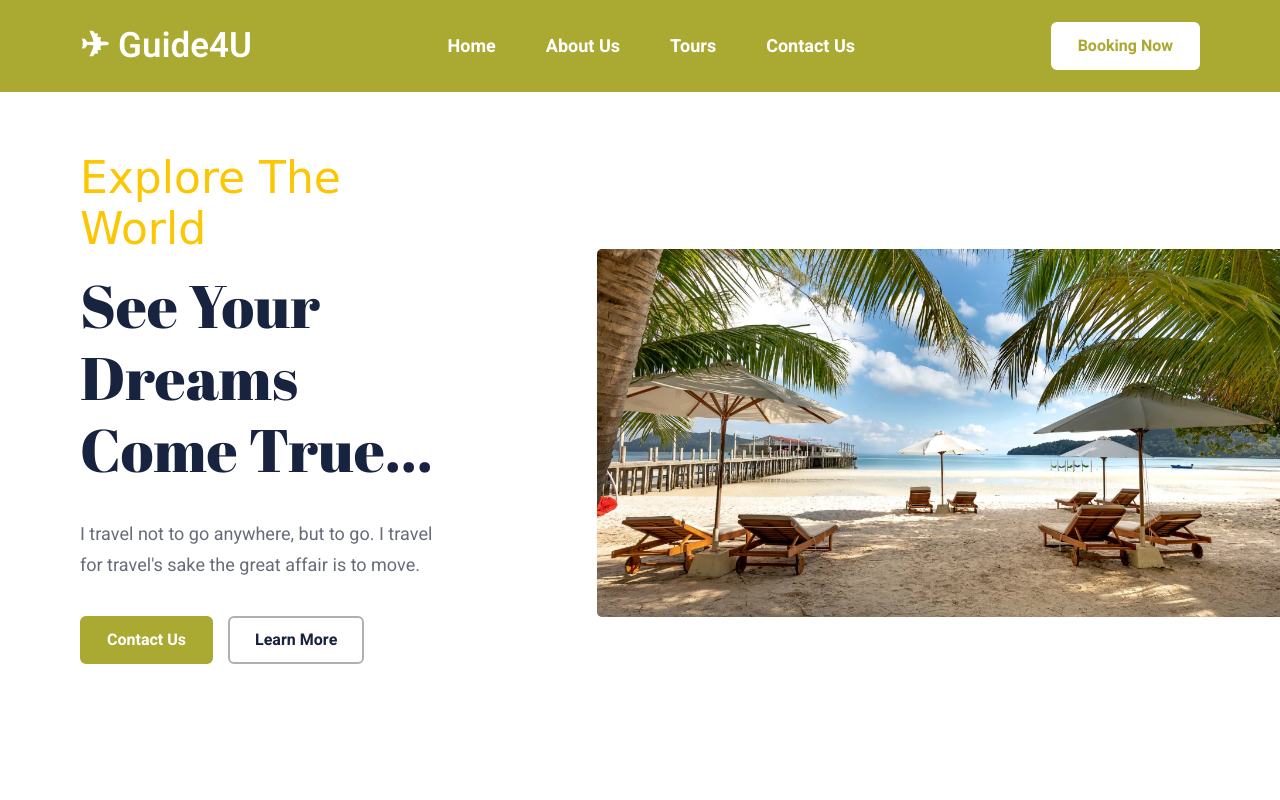
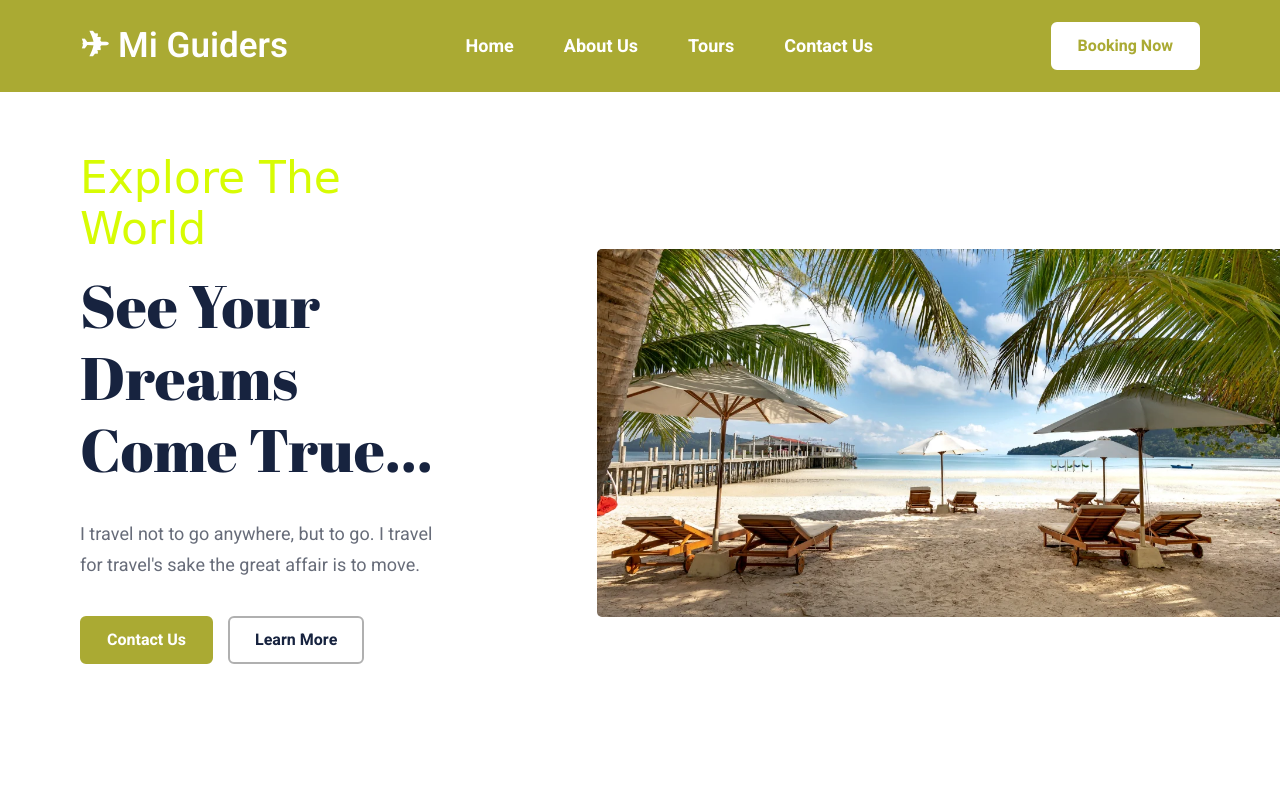
Before and after one commit to Aiyaret-Sandhu/project, a plain HTML site: page index.html in a window 1280 px wide. Shown: the top 800 px of the page. Drawn offline with Linux system fonts and the light colour scheme; a script that the page names is missing; a web font is replaced by a local one.

Commit message:
name change

```diff
--- a/assets/css/style.css
+++ b/assets/css/style.css
@@ -2,7 +2,7 @@
   --battleship-gray: hsl(0, 0%, 53%);
   --viridian-green: rgb(170, 170, 51);
   --silver-chalice: hsl(0, 0%, 69%);
-  --mikado-yellow: hsl(47, 98%, 50%);
+  --mikado-yellow: hsl(69, 98%, 50%);
   --granite-gray: hsl(0, 0%, 40%);
   --independence: hsl(219, 20%, 32%);
   --spanish-gray: hsl(0, 0%, 61%);
--- a/index.html
+++ b/index.html
@@ -26,7 +26,7 @@
 
       <a href="#">
 
-        <h1 class="logo">&#x2708; Guide4U</h1>
+        <h1 class="logo">&#x2708; Mi Guiders</h1>
       </a>
 
       <button class="nav-toggle-btn" data-nav-toggle-btn aria-label="Toggle Menu">
```
